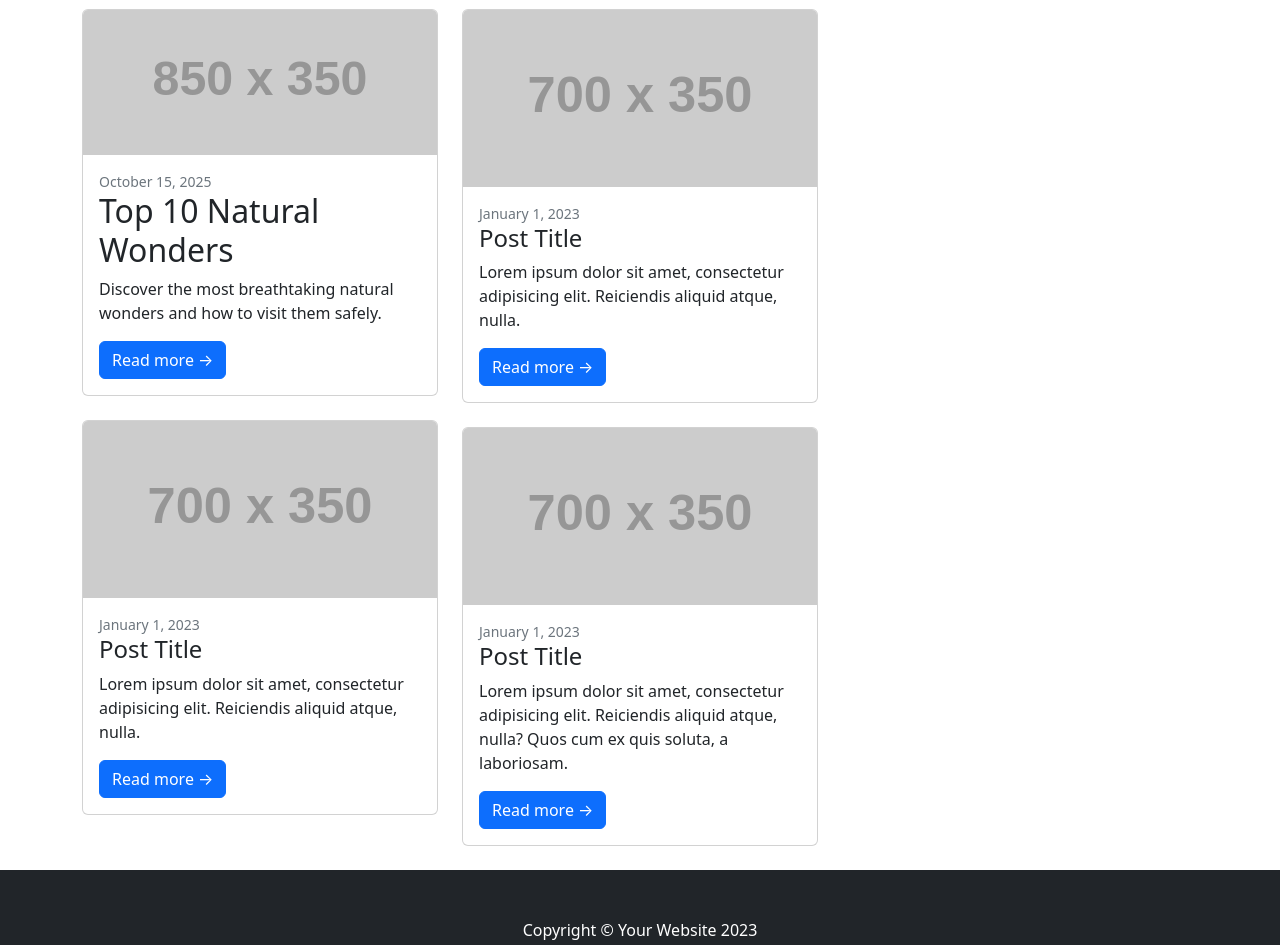
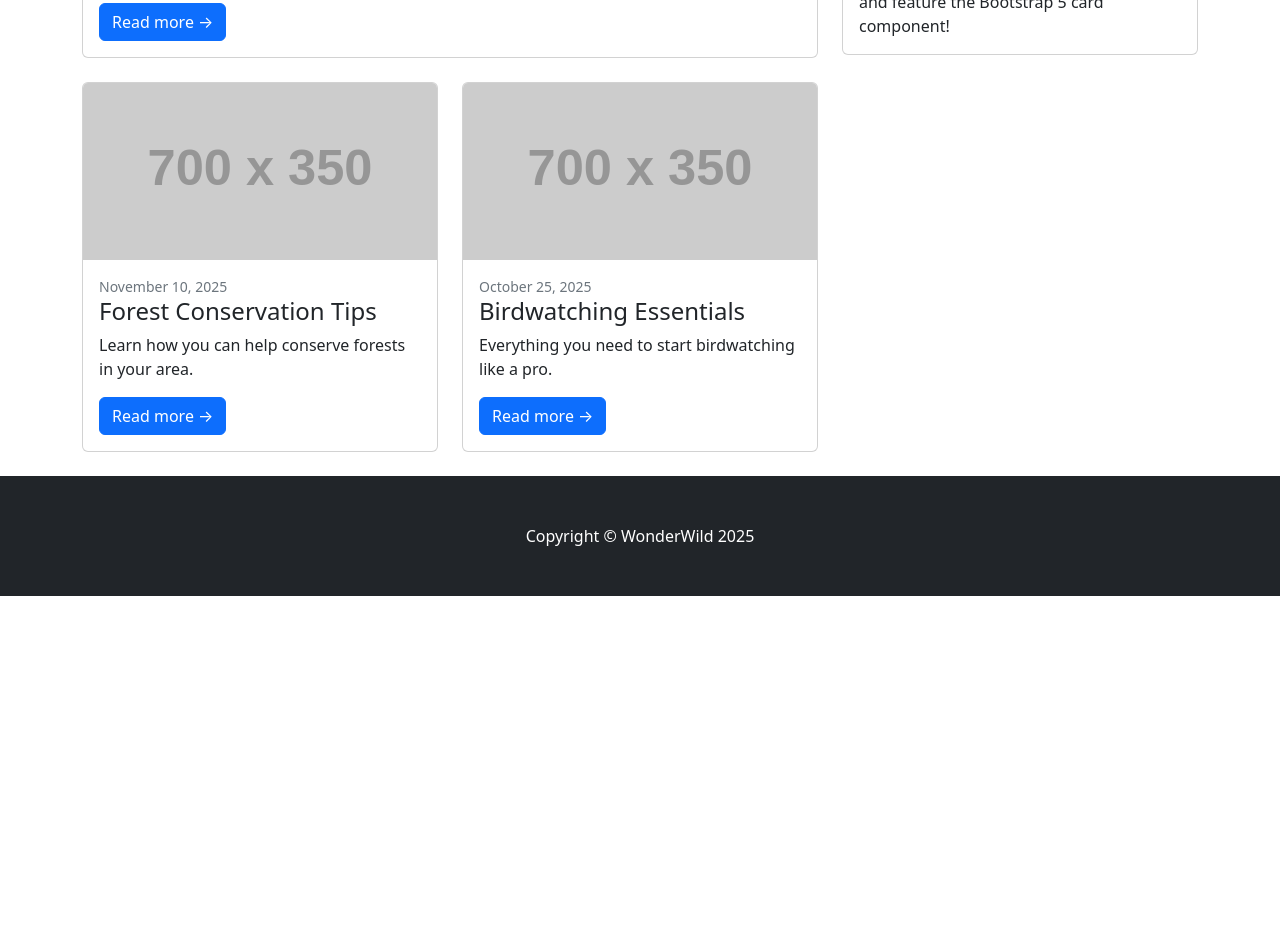
Before and after one commit to CS272-F25/p7, a plain HTML site: page index.html in a window 1280 px wide. Shown: the part 904-1849 px from the top of the page. After the commit the page ends 1500 px from the top, so only its background shows below. Drawn offline with nearby package versions, Linux system fonts and the light colour scheme; placeholder pictures from the web are drawn by us.

Commit message:
heading basics

```diff
--- /dev/null
+++ b/css/header.css
@@ -0,0 +1,12 @@
+.header-image {
+    background-image: url('../assets/wildlifeBackground.jpeg');
+    background-size: cover;
+    background-position: center;
+    background-repeat: no-repeat;
+    height: 400px;
+    display: flex;
+    align-items: center;
+}
+.header-image .text-center {
+    width: 100%;
+}
--- a/index.html
+++ b/index.html
@@ -6,11 +6,14 @@
     <meta name="viewport" content="width=device-width, initial-scale=1, shrink-to-fit=no" />
     <meta name="description" content="" />
     <meta name="author" content="" />
-    <title>Blog Home - Start Bootstrap Template</title>
+    <title>WonderWild: Explore and Learn About Animals!</title>
     <!-- Favicon-->
     <link rel="icon" type="image/x-icon" href="assets/favicon.ico" />
     <!-- Core theme CSS (includes Bootstrap)-->
     <link href="css/styles.css" rel="stylesheet" />
+    <link href="css/header.css" rel="stylesheet" />
+    <link href="css/sidebar.css" rel="stylesheet" />
+    <link href="css/blog.css" rel="stylesheet" />
 </head>
 
 <body>
@@ -31,88 +34,24 @@
             </div>
         </div>
     </nav>
-    <!-- Page header with logo and tagline-->
-    <header class="py-5 bg-light border-bottom mb-4">
+
+    <header class="py-5 mb-4 header-image">
         <div class="container">
-            <div class="text-center my-5">
-                <h1 class="fw-bolder">Welcome to Blog Home!</h1>
-                <p class="lead mb-0">A Bootstrap 5 starter layout for your next blog homepage</p>
+            <div class="text-center my-5 text-white">
+                <h1 class="fw-bolder">WonderWild: Explore and Learn About Animals!</h1>
+                <p class="lead mb-4">Discover, Explore, and Learn About Animals in a Fun Way!</p>
+                <a href="#blog-container" class="btn btn-primary btn-lg">Start Exploring</a>
             </div>
         </div>
     </header>
+
     <!-- Page content-->
     <div class="container">
         <div class="row">
-            <!-- Blog entries-->
-            <div class="col-lg-8">
-                <!-- Featured blog post-->
-                <div class="card mb-4">
-                    <a href="#!"><img class="card-img-top" src="https://dummyimage.com/850x350/dee2e6/6c757d.jpg"
-                            alt="..." /></a>
-                    <div class="card-body">
-                        <div class="small text-muted">January 1, 2023</div>
-                        <h2 class="card-title">Featured Post Title</h2>
-                        <p class="card-text">Lorem ipsum dolor sit amet, consectetur adipisicing elit. Reiciendis
-                            aliquid atque, nulla? Quos cum ex quis soluta, a laboriosam. Dicta expedita corporis animi
-                            vero voluptate voluptatibus possimus, veniam magni quis!</p>
-                        <a class="btn btn-primary" href="#!">Read more →</a>
-                    </div>
-                </div>
-                <!-- Nested row for non-featured blog posts-->
-                <div class="row">
-                    <div class="col-lg-6">
-                        <!-- Blog post-->
-                        <div class="card mb-4" id="featured-post">
-                            <a href="#"><img class="card-img-top" src="" alt="Featured Post Image" /></a>
-                            <div class="card-body">
-                                <div class="small text-muted"></div>
-                                <h2 class="card-title"></h2>
-                                <p class="card-text"></p>
-                                <a class="btn btn-primary" href="#">Read more →</a>
-                            </div>
-                        </div>
+            <div class="col-lg-8" id="blog-container">
+                <!-- Dynamically generated posts -->
+            </div>
 
-                        <!-- Blog post-->
-                        <div class="card mb-4">
-                            <a href="#!"><img class="card-img-top"
-                                    src="https://dummyimage.com/700x350/dee2e6/6c757d.jpg" alt="..." /></a>
-                            <div class="card-body">
-                                <div class="small text-muted">January 1, 2023</div>
-                                <h2 class="card-title h4">Post Title</h2>
-                                <p class="card-text">Lorem ipsum dolor sit amet, consectetur adipisicing elit.
-                                    Reiciendis aliquid atque, nulla.</p>
-                                <a class="btn btn-primary" href="#!">Read more →</a>
-                            </div>
-                        </div>
-                    </div>
-                    <div class="col-lg-6">
-                        <!-- Blog post-->
-                        <div class="card mb-4">
-                            <a href="#!"><img class="card-img-top"
-                                    src="https://dummyimage.com/700x350/dee2e6/6c757d.jpg" alt="..." /></a>
-                            <div class="card-body">
-                                <div class="small text-muted">January 1, 2023</div>
-                                <h2 class="card-title h4">Post Title</h2>
-                                <p class="card-text">Lorem ipsum dolor sit amet, consectetur adipisicing elit.
-                                    Reiciendis aliquid atque, nulla.</p>
-                                <a class="btn btn-primary" href="#!">Read more →</a>
-                            </div>
-                        </div>
-                        <!-- Blog post-->
-                        <div class="card mb-4">
-                            <a href="#!"><img class="card-img-top"
-                                    src="https://dummyimage.com/700x350/dee2e6/6c757d.jpg" alt="..." /></a>
-                            <div class="card-body">
-                                <div class="small text-muted">January 1, 2023</div>
-                                <h2 class="card-title h4">Post Title</h2>
-                                <p class="card-text">Lorem ipsum dolor sit amet, consectetur adipisicing elit.
-                                    Reiciendis aliquid atque, nulla? Quos cum ex quis soluta, a laboriosam.</p>
-                                <a class="btn btn-primary" href="#!">Read more →</a>
-                            </div>
-                        </div>
-                    </div>
-                </div>
-            </div>
             <!-- Side widgets-->
             <div class="col-lg-4">
                 <!-- Search widget-->
@@ -160,41 +99,14 @@
     <!-- Footer-->
     <footer class="py-5 bg-dark">
         <div class="container">
-            <p class="m-0 text-center text-white">Copyright &copy; Your Website 2023</p>
+            <p class="m-0 text-center text-white">Copyright &copy; WonderWild 2025</p>
         </div>
     </footer>
     <!-- Bootstrap core JS-->
     <script src="https://cdn.jsdelivr.net/npm/bootstrap@5.2.3/dist/js/bootstrap.bundle.min.js"></script>
     <!-- Core theme JS-->
-    <script src="js/scripts.js"></script>
 
-    <script>
-        async function loadFeaturedPost() {
-            try {
-                // Load JSON
-                const response = await fetch('posts.json');
-                const data = await response.json();
-
-                // Pick a random featured post
-                const posts = data.featuredPosts;
-                const post = posts[Math.floor(Math.random() * posts.length)];
-
-                // Update HTML
-                const card = document.getElementById('featured-post');
-                card.querySelector("a").href = post.link;
-                card.querySelector("img").src = post.img;
-                card.querySelector(".small").textContent = post.date;
-                card.querySelector(".card-title").textContent = post.title;
-                card.querySelector(".card-text").textContent = post.text;
-
-            } catch (error) {
-                console.error("Error loading featured post:", error);
-            }
-        }
-
-        // Call the function when page loads
-        loadFeaturedPost();
-    </script>
+    <script src="js/loadPosts.js"></script>
 
 </body>
 
--- /dev/null
+++ b/js/loadPosts.js
@@ -0,0 +1,51 @@
+async function loadPosts() {
+    try {
+        const response = await fetch('posts.json');
+        const data = await response.json();
+
+        const container = document.getElementById('blog-container');
+        container.innerHTML = '';
+
+        // Featured post
+        const featured = data.featuredPosts[Math.floor(Math.random() * data.featuredPosts.length)];
+        const featuredHTML = `
+        <div class="card mb-4">
+            <a href="${featured.link}"><img class="card-img-top" src="${featured.img}" alt="..."></a>
+            <div class="card-body">
+                <div class="small text-muted">${featured.date}</div>
+                <h2 class="card-title">${featured.title}</h2>
+                <p class="card-text">${featured.text}</p>
+                <a class="btn btn-primary" href="${featured.link}">Read more →</a>
+            </div>
+        </div>`;
+        container.insertAdjacentHTML('beforeend', featuredHTML);
+
+        // Other posts
+        const row = document.createElement('div');
+        row.className = 'row';
+
+        data.posts.forEach(post => {
+            const col = document.createElement('div');
+            col.className = 'col-lg-6';
+
+            col.innerHTML = `
+        <div class="card mb-4">
+            <a href="${post.link}"><img class="card-img-top" src="${post.img}" alt="..."></a>
+            <div class="card-body">
+                <div class="small text-muted">${post.date}</div>
+                <h2 class="card-title h4">${post.title}</h2>
+                <p class="card-text">${post.text}</p>
+                <a class="btn btn-primary" href="${post.link}">Read more →</a>
+            </div>
+        </div>`;
+            row.appendChild(col);
+        });
+
+        container.appendChild(row);
+    } catch (error) {
+        console.error("Error loading posts:", error);
+    }
+}
+
+// Call function on page load
+window.addEventListener('DOMContentLoaded', loadPosts);
--- a/posts.json
+++ b/posts.json
@@ -6,19 +6,21 @@
       "text": "Explore the beauty of wildlife from all over the world. Stunning photos, tips, and more!",
       "img": "https://dummyimage.com/850x350/dee2e6/6c757d.jpg",
       "link": "#"
-    },
+    }
+  ],
+  "posts": [
     {
-      "title": "Top 10 Natural Wonders",
-      "date": "October 15, 2025",
-      "text": "Discover the most breathtaking natural wonders and how to visit them safely.",
-      "img": "https://dummyimage.com/850x350/dee2e6/6c757d.jpg",
+      "title": "Forest Conservation Tips",
+      "date": "November 10, 2025",
+      "text": "Learn how you can help conserve forests in your area.",
+      "img": "https://dummyimage.com/700x350/dee2e6/6c757d.jpg",
       "link": "#"
     },
     {
-      "title": "Eco-Friendly Travel Tips",
-      "date": "September 10, 2025",
-      "text": "Learn how to travel sustainably and leave a positive impact on nature.",
-      "img": "https://dummyimage.com/850x350/dee2e6/6c757d.jpg",
+      "title": "Birdwatching Essentials",
+      "date": "October 25, 2025",
+      "text": "Everything you need to start birdwatching like a pro.",
+      "img": "https://dummyimage.com/700x350/dee2e6/6c757d.jpg",
       "link": "#"
     }
   ]
```
Also changed, not shown: animals/asia.html (added, +69 -0 lines), Mammels.html (added), NaturalWorld.html (added), Quizzes.html (added), animals/africa.html (added), animals/antarctica.html (added), animals/australia.html (added), animals/europe.html (added), animals/north-america.html (added), animals/south-america.html (added), assets/wildlifeBackground.jpeg (added), css/blog.css (added).
